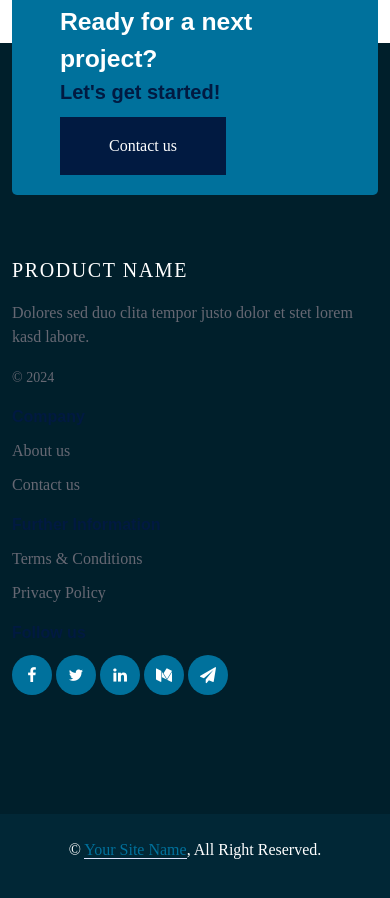
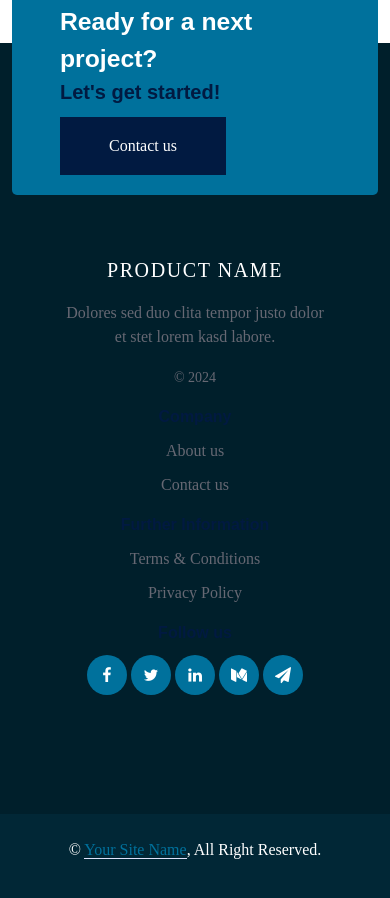
Before and after one commit to tapas100/software-services-template, a plain HTML site: page index.html in a window 390 px wide. Shown: the part 4728-5626 px from the top of the page. Drawn offline with nearby package versions, Linux system fonts and the light colour scheme; files whose address does not match are found by name; a web font is replaced by a local one.

Commit message:
Updated Responsive footer

```diff
--- a/css/style.css
+++ b/css/style.css
@@ -663,20 +663,29 @@ a {
 .footer-20192 .site-section {
   padding-bottom: 6rem;
 }
+
 /** Footer **/
 
-
 /** Custom CSS **/
-.testimonial{
-    padding-bottom: 7rem !important;
+.testimonial {
+  padding-bottom: 7rem !important;
 }
-.copyright-bottom{
-    background-color:#012736;
+.copyright-bottom {
+  background-color: #012736;
 }
 /** Responsive **/
 
 @media (min-width: 1200px) {
 }
+
+@media (max-width: 576px) {
+  .footer-20192 .site-section .site-content {
+    text-align: center;
+  }
+  .footer-20192 .site-section .site-content .copyright {
+    padding: 0rem 3rem;
+  }
+}
 /** Responsive **/
 
 /*** Bootstrap Overrride ***/
--- a/index.html
+++ b/index.html
@@ -1205,7 +1205,7 @@
               >
             </div>
           </div>
-          <div class="row">
+          <div class="row site-content">
             <div class="col-sm-6">
               <a href="#" class="footer-logo"><P>PRODUCT NAME</P></a>
               <p class="copyright">
@@ -1231,7 +1231,7 @@
               </ul>
             </div>
           </div>
-          <div class="row">
+          <div class="row site-content">
             <div class="col-md-12">
               <h3>Follow us</h3>
               <ul class="list-unstyled social">
```
